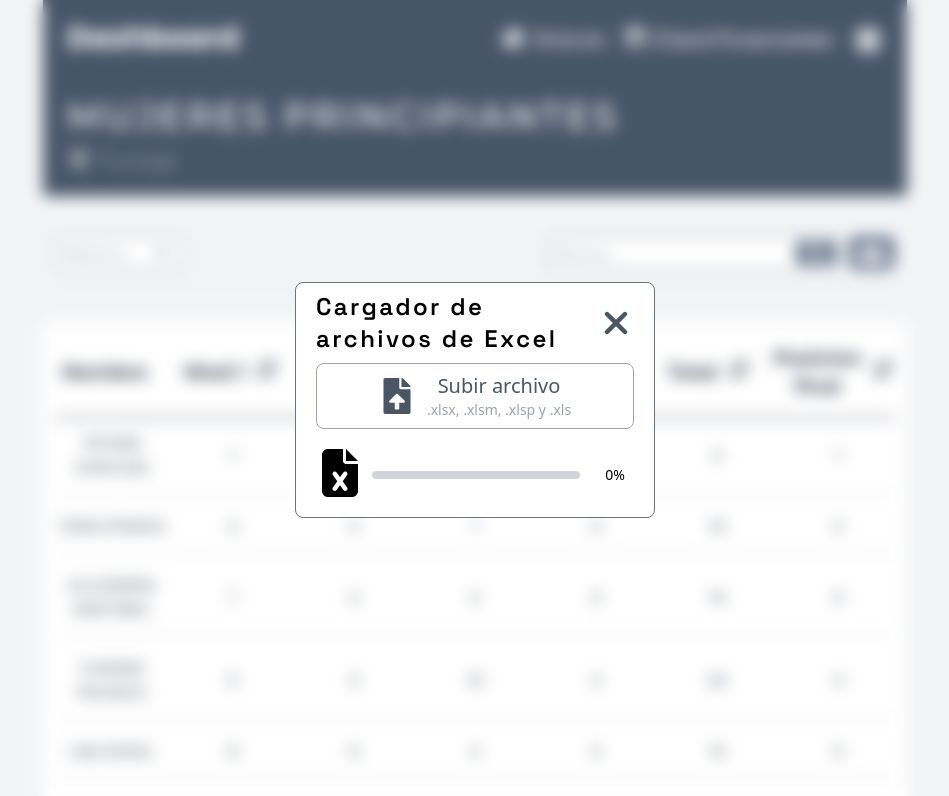
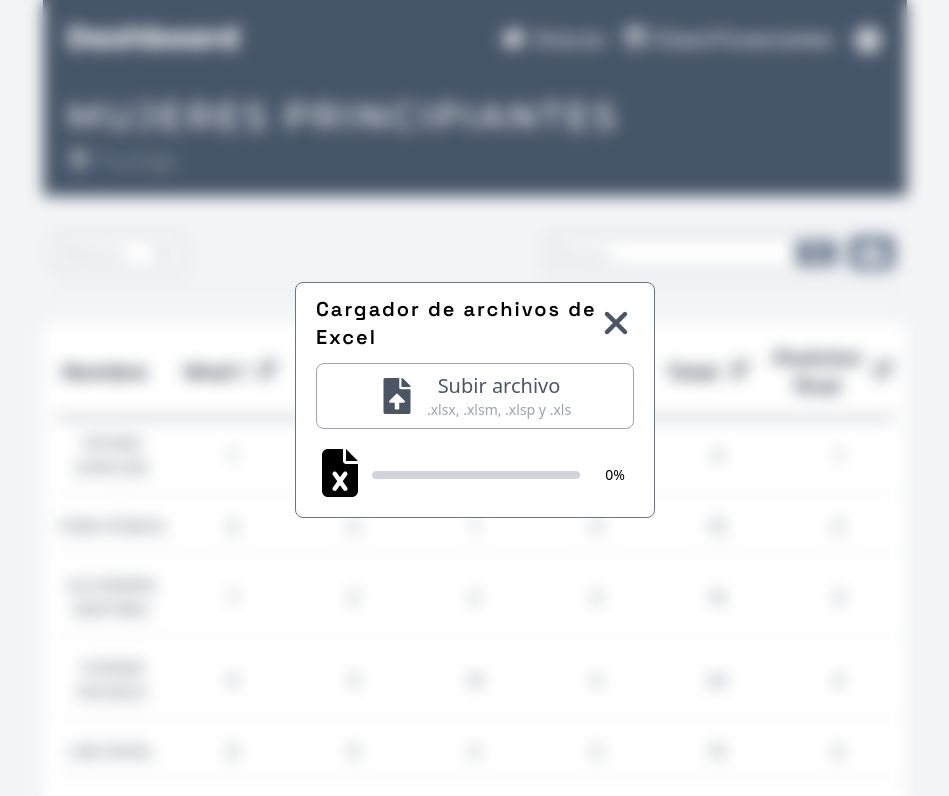
Before and after one commit to sweetPanel459/dashboard, a React (Vite) app: page / in a window 1280 px wide. Shown: the top 796 px of the page, without its empty margins (165-1114 px from the left). Built offline with nearby package versions, Linux system fonts and the light colour scheme; a web font is replaced by a local one.

Commit message:
feat:aggregation of states for the change of form to the large

```diff
--- a/src/components/modals/uploadTable.jsx
+++ b/src/components/modals/uploadTable.jsx
@@ -30,14 +30,15 @@ export const UploadTable = ({ modalRef, close }) => {
       {values.message?.msg && <AlertMessage />}
 
       <section
-        className={` ${false ? "open" : "close"} flex flex-col gap-5  p-5 rounded-lg border border-gray-500 bg-white`}
+        className={`${values.isFileLoaded ? "open" : "close"} flex flex-col gap-5  p-5 rounded-lg border border-gray-500 bg-white`}
       >
         <ModalHeader
           text="Cargador de archivos de Excel"
-          styleText="text-2xl"
+          styleText={`${values.isFileLoaded ? "text-4xl" : "text-xl"}`}
           click={close}
         />
         <form className="flex flex-col flex-grow gap-5 w-full overflow-auto">
+          {!values.isFileLoaded && (
             <section className="flex flex-col gap-5 w-full min-h-16">
               <Input
                 id="upload-file"
@@ -56,8 +57,9 @@ export const UploadTable = ({ modalRef, close }) => {
                 fileName={values.currentFileName}
               />
             </section>
+          )}
 
-          {false && (
+          {values.isFileLoaded && (
             <section className="flex flex-col flex-grow gap-2 overflow-auto">
               <table
                 className="relative flex flex-col flex-grow gap-2 p-2 w-full overflow-auto  border border-black bg-gray-200"
```
Lines whose indentation alone changed are shown as unchanged.
